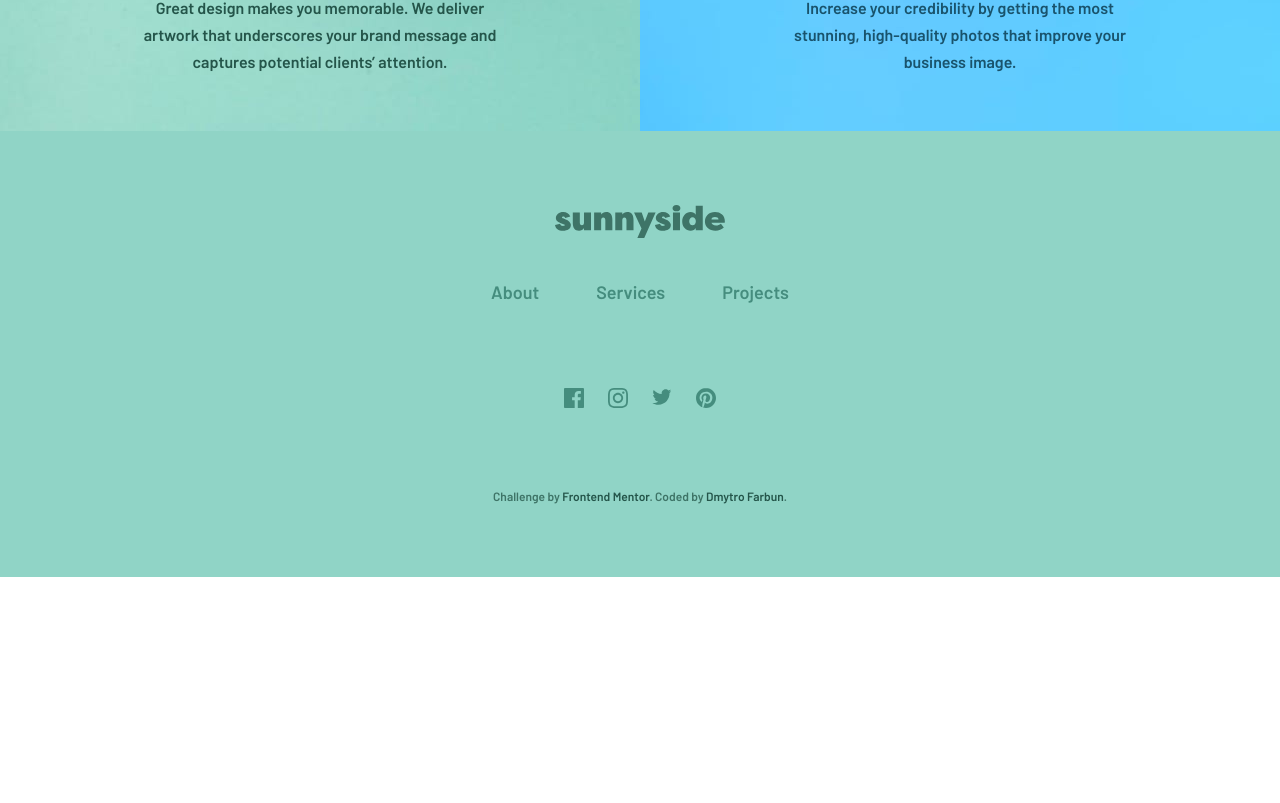
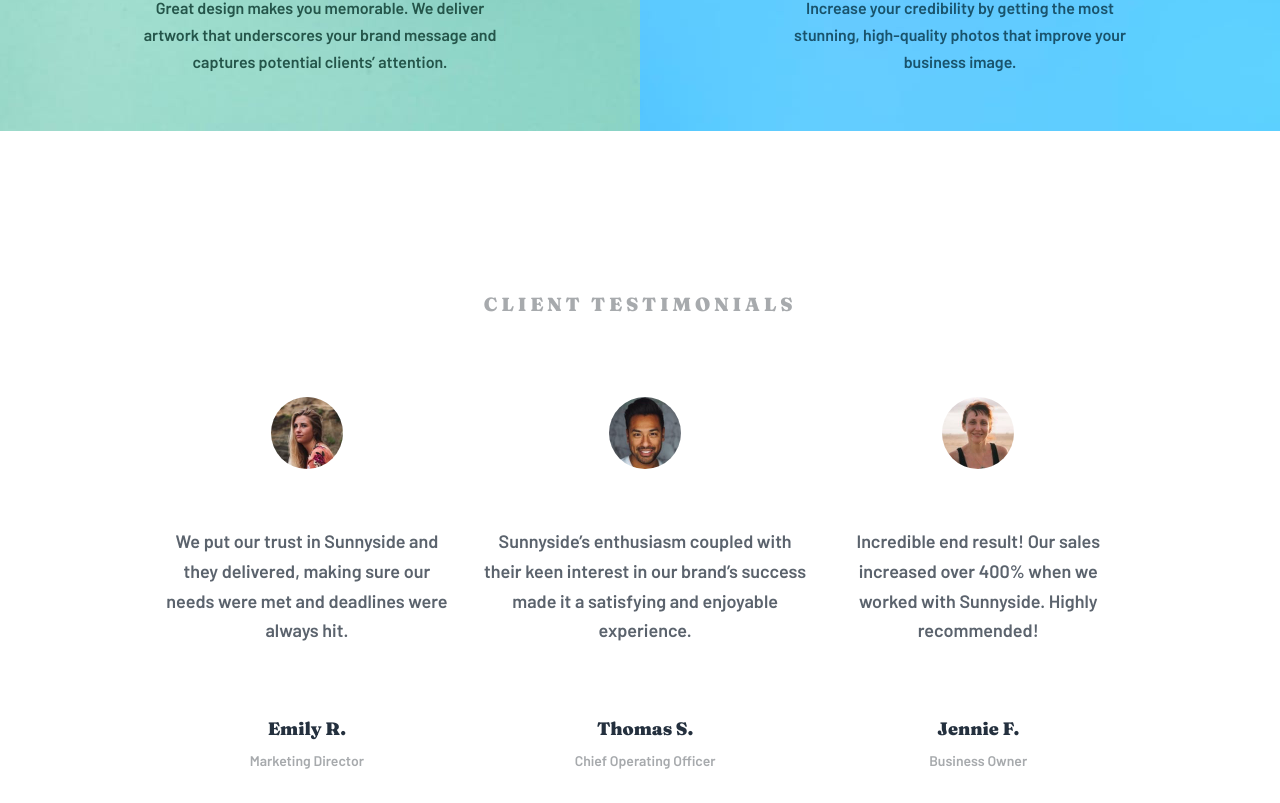
Before and after one commit to Diamond-FoxUA/sunnyside-landing, a Next.js app: page / in a window 1280 px wide. Shown: the part 2317-3120 px from the top of the page. Before the commit the page ends 2894 px from the top, so only its background shows below. Built offline with nearby package versions, Linux system fonts and the light colour scheme; no server answers.

Commit message:
feat: add TestimonialsSection component and integrate it into the Home page

```diff
--- a/src/app/page.tsx
+++ b/src/app/page.tsx
@@ -3,6 +3,7 @@ import Hero from "@/widgets/Hero";
 import TransformSection from "@/widgets/TransformSection";
 import StandOutSection from "@/widgets/StandOutSection";
 import PhotographySection from "@/widgets/PhotographySection";
+import TestimonialsSection from "@/widgets/TestimonialsSection";
 import Footer from "@/widgets/Footer";
 import { Toaster } from "sonner";
 
@@ -15,6 +16,7 @@ export default function Home() {
         <TransformSection />
         <StandOutSection />
         <PhotographySection />
+        <TestimonialsSection />
       </main>
       <Footer />
 
--- /dev/null
+++ b/src/widgets/TestimonialsSection.tsx
@@ -0,0 +1,76 @@
+import Image from "next/image";
+
+const TESTIMONIALS_DATA = [
+  {
+    id: 1,
+    avatarURL: "/img/avatars/image-emily.jpg",
+    imgSize: 72,
+    paragraph:
+      "We put our trust in Sunnyside and they delivered, making sure our needs were met and deadlines were always hit.",
+    name: "Emily R.",
+    job: "Marketing Director",
+  },
+  {
+    id: 2,
+    avatarURL: "/img/avatars/image-thomas.jpg",
+    imgSize: 72,
+    paragraph:
+      "Sunnyside’s enthusiasm coupled with their keen interest in our brand’s success made it a satisfying and enjoyable experience.",
+    name: "Thomas S.",
+    job: "Chief Operating Officer",
+  },
+  {
+    id: 3,
+    avatarURL: "/img/avatars/image-jennie.jpg",
+    imgSize: 72,
+    paragraph:
+      "Incredible end result! Our sales increased over 400% when we worked with Sunnyside. Highly recommended!",
+    name: "Jennie F.",
+    job: "Business Owner",
+  },
+];
+
+export default function TestimonialsSection() {
+  return (
+    <section
+      id="testimonials-section"
+      aria-describedby="testimonials-heading"
+      className="text-center flex flex-col justify-center items-center gap-14 md:gap-20 w-full max-w-360 py-13.75 md:py-[71.5px] px-6 md:px-20.25 lg:p-40.5"
+    >
+      <h2
+        id="testimonials-heading"
+        className="font-fraunces text-[19px] font-black leading-[125%] tracking-[0.2em] text-grey-400"
+      >
+        CLIENT TESTIMONIALS
+      </h2>
+
+      <div className="flex flex-col lg:flex-row justify-center items-center gap-14 lg:gap-8">
+        {TESTIMONIALS_DATA.map((t) => (
+          <div
+            key={t.id}
+            className="flex flex-col justify-center items-center gap-8 lg:gap-14.5 lg:max-w-87"
+          >
+            <Image
+              src={t.avatarURL}
+              width={t.imgSize}
+              height={t.imgSize}
+              alt="Avatar"
+              className="mb-6.5 rounded-full lg:mb-0"
+            />
+            <p className="text-[18px] font-semibold leading-[165%] text-grey-600 lg:pb-3.5">
+              {t.paragraph}
+            </p>
+            <div>
+              <p className="font-fraunces text-[18px] font-black leading-[125%] text-grey-950">
+                {t.name}
+              </p>
+              <p className="text-[14px] font-semibold leading-[180%] text-grey-400 pt-2">
+                {t.job}
+              </p>
+            </div>
+          </div>
+        ))}
+      </div>
+    </section>
+  );
+}
```
